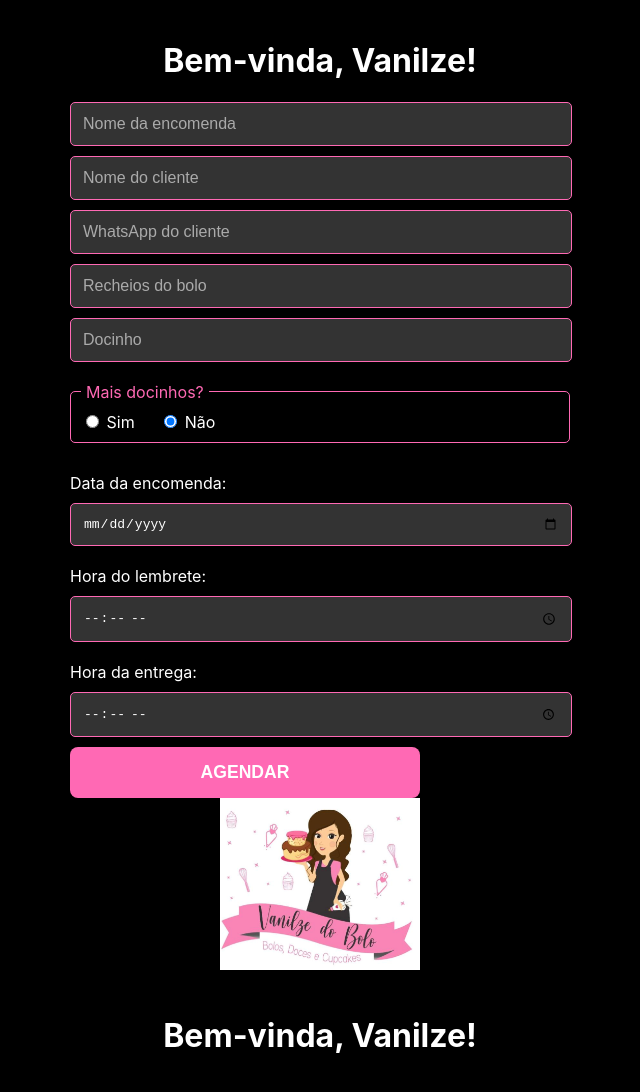
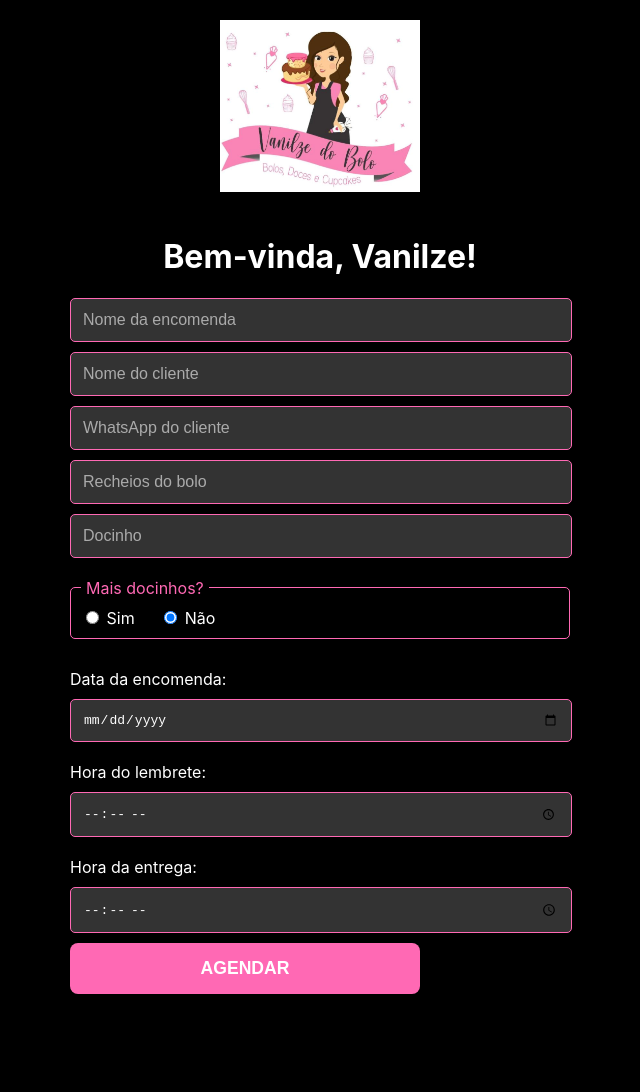
Before and after one commit to ThiagoVieira04/vanilze-do-bolo-agendamentos, a website with bundled scripts: page index.html in a window 1280 px wide. Shown: the whole page, without its empty margins (320-960 px from the left). After the commit the page ends 1014 px from the top, so only its background shows below. Built offline with nearby package versions, Linux system fonts and the light colour scheme.

Commit message:
Update index.html

```diff
--- a/index.html
+++ b/index.html
@@ -8,7 +8,12 @@
 </head>
 <body>
   <div id="app">
-    <h1>Bem-vinda, Vanilze!</h1>
+     <div id="app">
+  <img src="logo.png" alt="Logo Vanilze do Bolo" class="logo" />
+  <h1>Bem-vinda, Vanilze!</h1>
+  <!-- ...restante do formulário... -->
+    </div>
+
 
     <form id="task-form">
       <input id="order-name" type="text" placeholder="Nome da encomenda" required />
@@ -40,11 +45,7 @@
       <button type="submit">AGENDAR</button>
     </form>
 
-    <div id="app">
-  <img src="logo.png" alt="Logo Vanilze do Bolo" class="logo" />
-  <h1>Bem-vinda, Vanilze!</h1>
-  <!-- ...restante do formulário... -->
-</div>
+
 
   </div>
 
```
